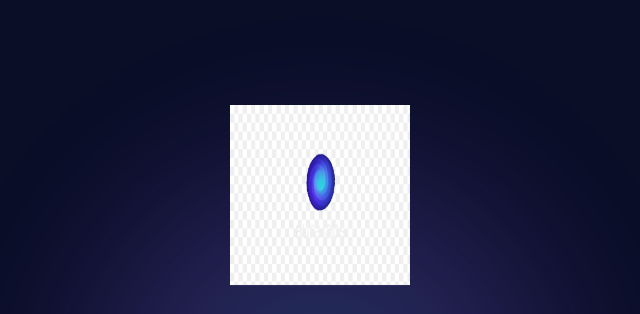
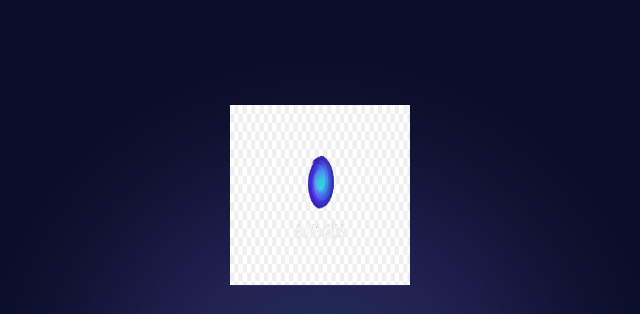
Before and after one commit to marc-auralabs/aura-labs.ai, a plain HTML site: page index.html in a window 1280 px wide. Shown: the top 314 px of the page, 320-960 px from the left. Drawn offline with Linux system fonts and the light colour scheme.

Commit message:
index.html

```diff
--- a/index.html
+++ b/index.html
@@ -331,7 +331,7 @@
     <section class="hero">
         <div class="glow-orb"></div>
 
-        <img class="logo" src="auratransparent25.png" alt="Aura Labs Logo" />
+        <img class="logo" src="/auratransparent.png" alt="Aura Labs Logo" />
 
         <div class="hero-content">
             <h1>The Future of Commerce is Agentic</h1>
```
